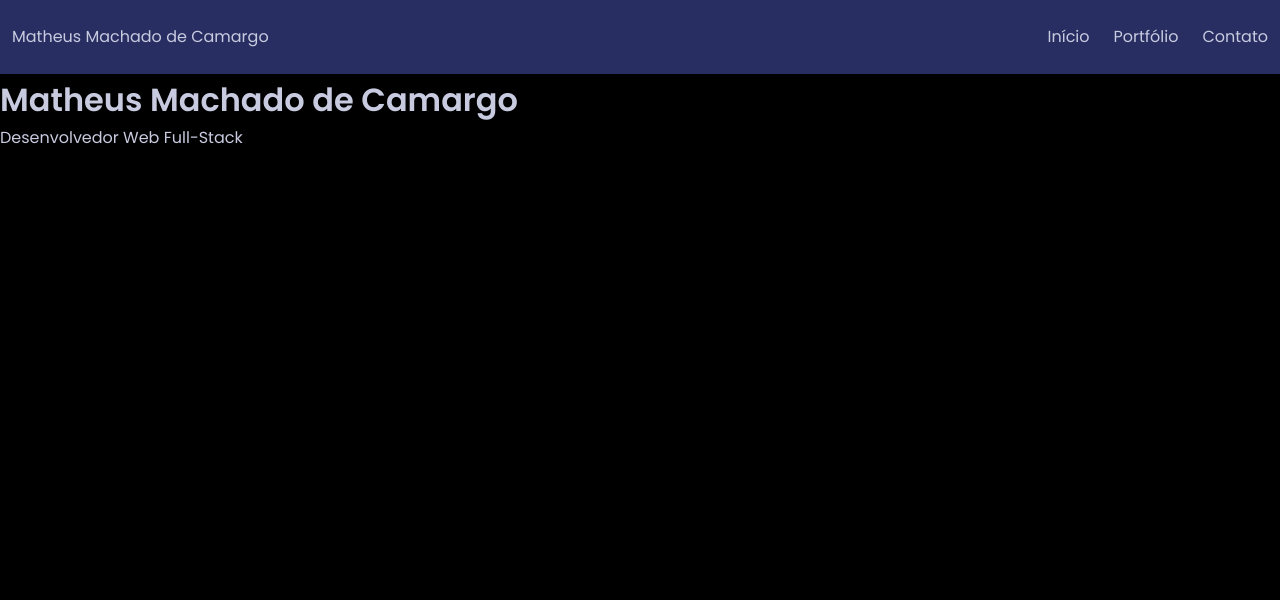
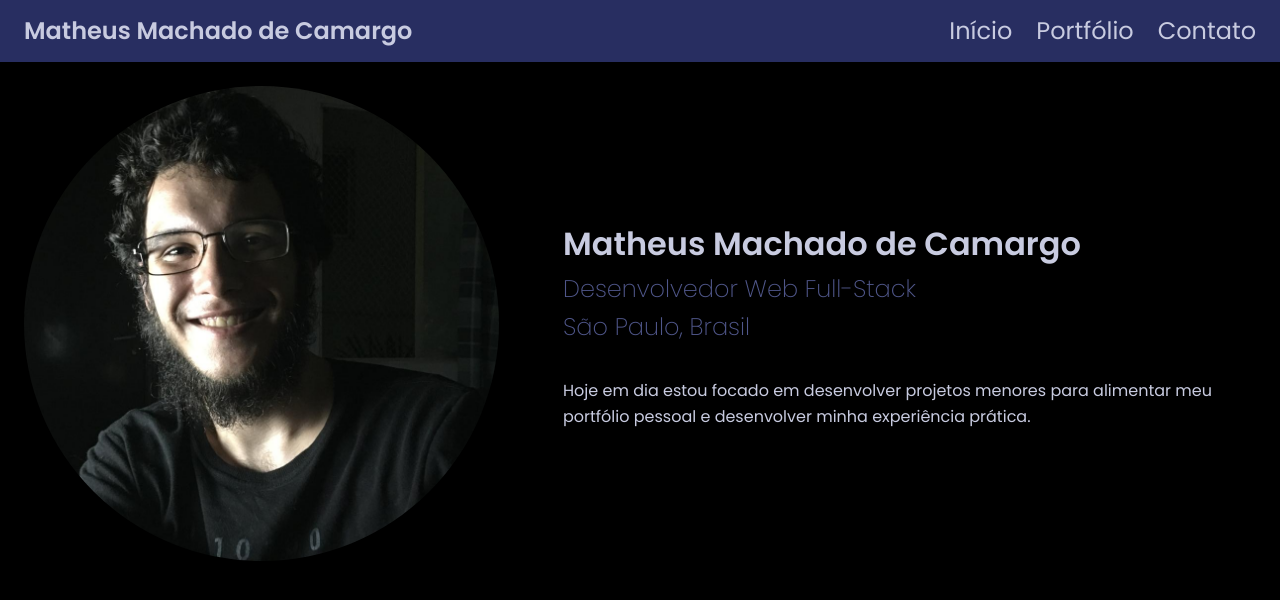
Before and after one commit to matheusmachado-dev/matheus-portfolio, a SvelteKit app: page / in a window 1280 px wide. Shown: the top 600 px of the page. Built offline with nearby package versions, Linux system fonts and the light colour scheme.

Commit message:
add hero section

```diff
--- a/src/app.css
+++ b/src/app.css
@@ -1,4 +1,6 @@
 :root {
+	font-size: 16px;
+
 	/* Paleta de Cores */
 	--cor-00: #fff;
 	--cor-10: #c8cbe0;
@@ -10,7 +12,7 @@
 	--cor-100: #000;
 
 	--body-background: var(--cor-100);
-	--body-font-family-color: var(--cor-10);
+	--body-font-color: var(--cor-10);
 }
 
 /* CSS Reset */
@@ -22,9 +24,10 @@
 
 /* Estilos Globais */
 body {
+	font-size: 1rem;
 	font-family: 'Poppins', sans-serif;
 	background-color: var(--body-background);
-	color: var(--body-font-family-color);
+	color: var(--body-font-color);
 	line-height: 1.6;
 }
 
--- a/src/lib/Header.svelte
+++ b/src/lib/Header.svelte
@@ -16,17 +16,21 @@
 
 <style>
 	header {
+		font-size: 1.5rem;
 		width: 100%;
-		padding: 24px 12px;
 		background-color: var(--cor-70);
 	}
 	.container {
 		width: 100%;
 		max-width: 1440px;
+		padding: 12px 24px;
 		margin: auto;
 		display: flex;
 		flex-direction: row;
 		justify-content: space-between;
+	}
+	p {
+		font-weight: 600;
 	}
 	ul {
 		display: flex;
--- a/src/routes/+page.svelte
+++ b/src/routes/+page.svelte
@@ -1,2 +1,56 @@
-<h1>Matheus Machado de Camargo</h1>
-<p>Desenvolvedor Web Full-Stack</p>
+<script>
+</script>
+
+<section id="heroSection">
+	<div class="containerImg">
+		<img src="/matheusMachado.jpg" alt="Foto de Matheus Machado de Camargo" class="imgHero" />
+	</div>
+	<div>
+		<h1>Matheus Machado de Camargo</h1>
+		<p class="subtitle">Desenvolvedor Web Full-Stack</p>
+		<p class="subtitle last">São Paulo, Brasil</p>
+		<p>
+			Hoje em dia estou focado em desenvolver projetos menores para alimentar meu portfólio pessoal
+			e desenvolver minha experiência prática.
+		</p>
+	</div>
+</section>
+
+<style>
+	#heroSection {
+		width: 100%;
+		max-width: 1440px;
+		margin: auto;
+		display: flex;
+		padding: 24px;
+		display: flex;
+		flex-direction: row;
+		gap: 64px;
+		justify-content: space-between;
+		align-items: center;
+	}
+	.containerImg {
+		width: 100%;
+		max-width: 475px;
+		height: 100%;
+	}
+	.imgHero {
+		width: 475px;
+		height: 475px;
+		overflow: hidden;
+		border-radius: 50%;
+		object-fit: cover;
+	}
+	h1 {
+		font-weight: 600;
+		font-size: 2rem;
+	}
+	.subtitle {
+		font-weight: 200;
+		font-size: 1.5rem;
+		color: var(--cor-50);
+	}
+	.subtitle.last {
+		margin-bottom: 32px;
+	}
+</style>
```
Also changed, not shown: static/matheusMachado.jpg (added).
